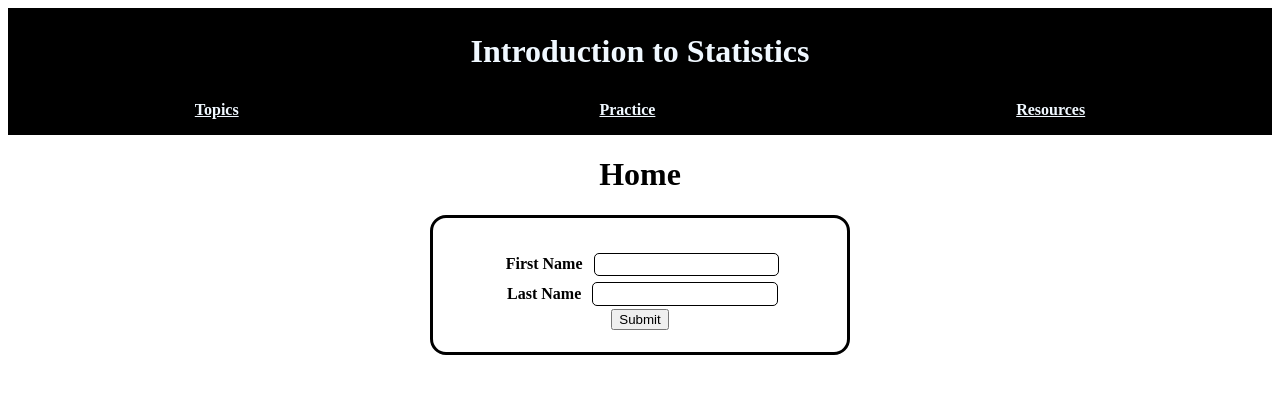
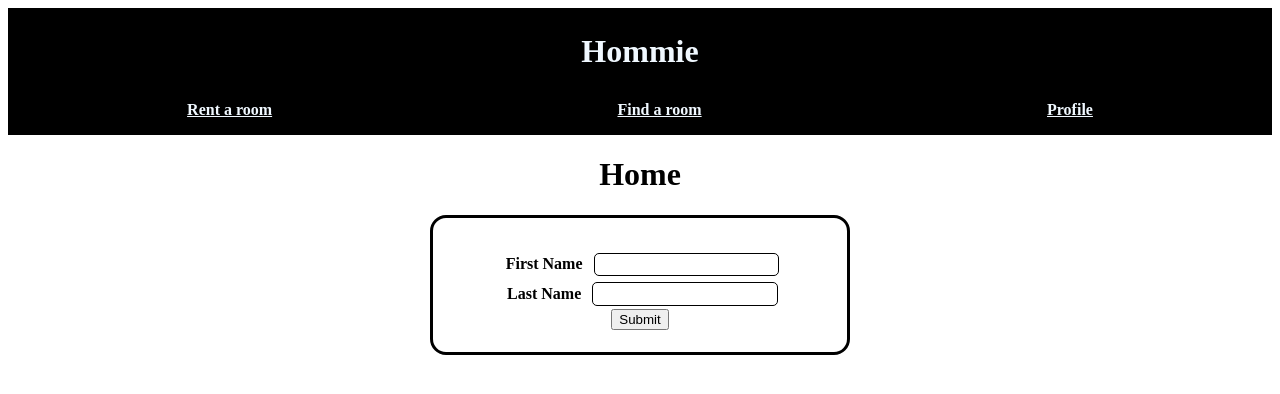
Before and after one commit to Jpkeys29/React-Router-Dom1, a React (Vite) app: page / in a window 1280 px wide. Shown: the top 394 px of the page. Built offline with nearby package versions, Linux system fonts and the light colour scheme.

Commit message:
Setting up Google Maps

```diff
--- a/package.json
+++ b/package.json
@@ -10,6 +10,9 @@
     "preview": "vite preview"
   },
   "dependencies": {
+    "@react-google-maps/api": "^2.19.3",
+    "@sendbird/uikit-react": "^3.15.3",
+    "@vis.gl/react-google-maps": "^1.1.3",
     "react": "^18.2.0",
     "react-dom": "^18.2.0",
     "react-router-dom": "^6.22.3"
--- a/src/App.jsx
+++ b/src/App.jsx
@@ -12,7 +12,7 @@ export default function App() {
   return (
     <div>
       <header className='header'>
-        <h1>Introduction to Statistics</h1>
+        <h1>Hommie</h1>
       </header>
         <Routes>
           <Route index element={<Home />} />
--- a/src/components/Home.jsx
+++ b/src/components/Home.jsx
@@ -6,9 +6,9 @@ export default function Home() {
     return (
         <div className='home' >
                 <ul>
-                    <li><Link to={'/topics'}>Topics</Link></li>
-                    <li><Link to={'/practice'}>Practice</Link></li>
-                    <li><Link to={'/resources'}>Resources</Link></li>
+                    <li><Link to={'/topics'}>Rent a room</Link></li>
+                    <li><Link to={'/practice'}>Find a room</Link></li>
+                    <li><Link to={'/resources'}>Profile</Link></li>
                 </ul>
             <h1>Home</h1>
             <Form />
--- a/src/components/Practice.jsx
+++ b/src/components/Practice.jsx
@@ -1,10 +1,28 @@
 import { Link } from "react-router-dom";
+import { App as SendbirdApp } from '@sendbird/uikit-react';
+import '@sendbird/uikit-react/dist/index.css';
 
-export default function Practice() {
-    return(
-        <div className="practice">
+function ChatComponent() {
+    return (
+        <div style={{ width: '100vw', height: '100vh' }}>
+            {/* <SendbirdApp
+            appId={"APPID"}
+            userId={"USERID"}
+             /> */}
             <Link to={'/'}>Home</Link>
-            <h1>Practice</h1>
+
         </div>
     )
 }
+
+export default ChatComponent;
+
+
+// export default function Practice() {
+//     return(
+//         <div className="practice" style={{backgroundColor:'#ADD8E6', height:'100vh'}}  >
+//             <Link to={'/'}>Home</Link>
+//             <h1>Find a room</h1>
+//         </div>
+//     )
+// }
--- a/src/components/Resources.jsx
+++ b/src/components/Resources.jsx
@@ -1,10 +1,24 @@
+"use client";
 import { Link } from 'react-router-dom';
+import { APIProvider, Map, AdvancedMarker, Pin, InfoWindow, } from "@vis.gl/react-google-maps";
+import { useEffect, useState, useRef } from 'react';
+
+const libraries = ['places']
 
 export default function Resources() {
+    const position = { lat: 41.3874, lng: 2.1686 }
     return (
-        <div className='resources'>
-            <Link to={'/'}>Home</Link>
-            <h1>Resources</h1>
-        </div>
-    )
+        <APIProvider apiKey={"AIzaSyCUJR3_A9ZMaEw8sTXPNL8WTKt8I-Im-N8"}>
+            <div style={{height:"100vh", width: "100%"}}>
+                <Map
+                defaultZoom={9}
+                defaultCenter={position}
+                mapId={"8c9ad6043cdacdc5"}
+                >
+                    <AdvancedMarker position={position}/>
+                </Map>
+            </div>
+            {/* <Link to={'/'}>Home</Link> */}
+        </APIProvider>
+    );
 }
--- a/src/components/Topics.jsx
+++ b/src/components/Topics.jsx
@@ -4,7 +4,7 @@ export default function Topics() {
     return(
         <div className='topics'>
             <Link to={'/'}>Home</Link>
-            <h1>Topics</h1>
+            <h1>Rent a room</h1>
         </div>
     )
 }
```
Also changed, not shown: 1 other file (tests, documents, lock files or other folders).
